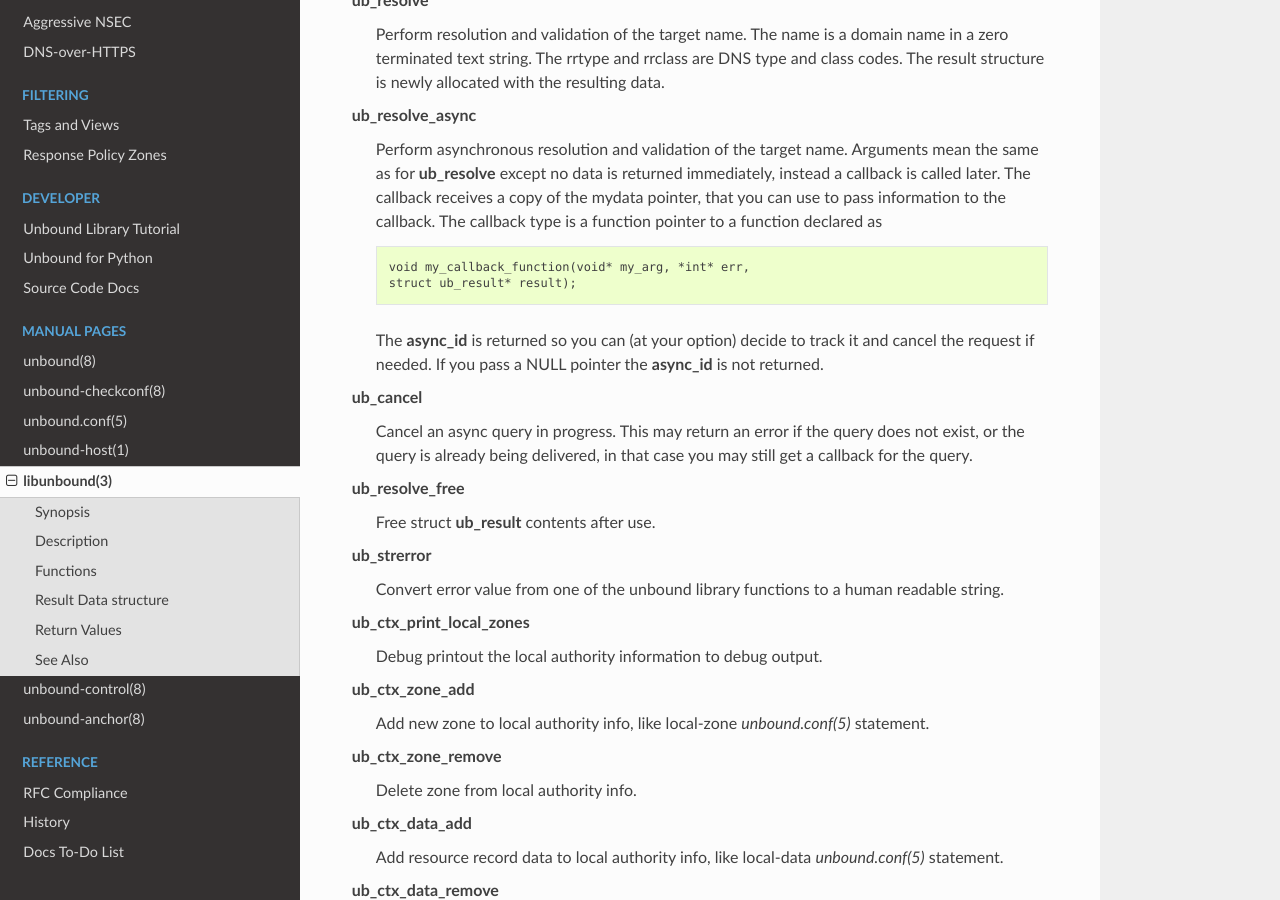
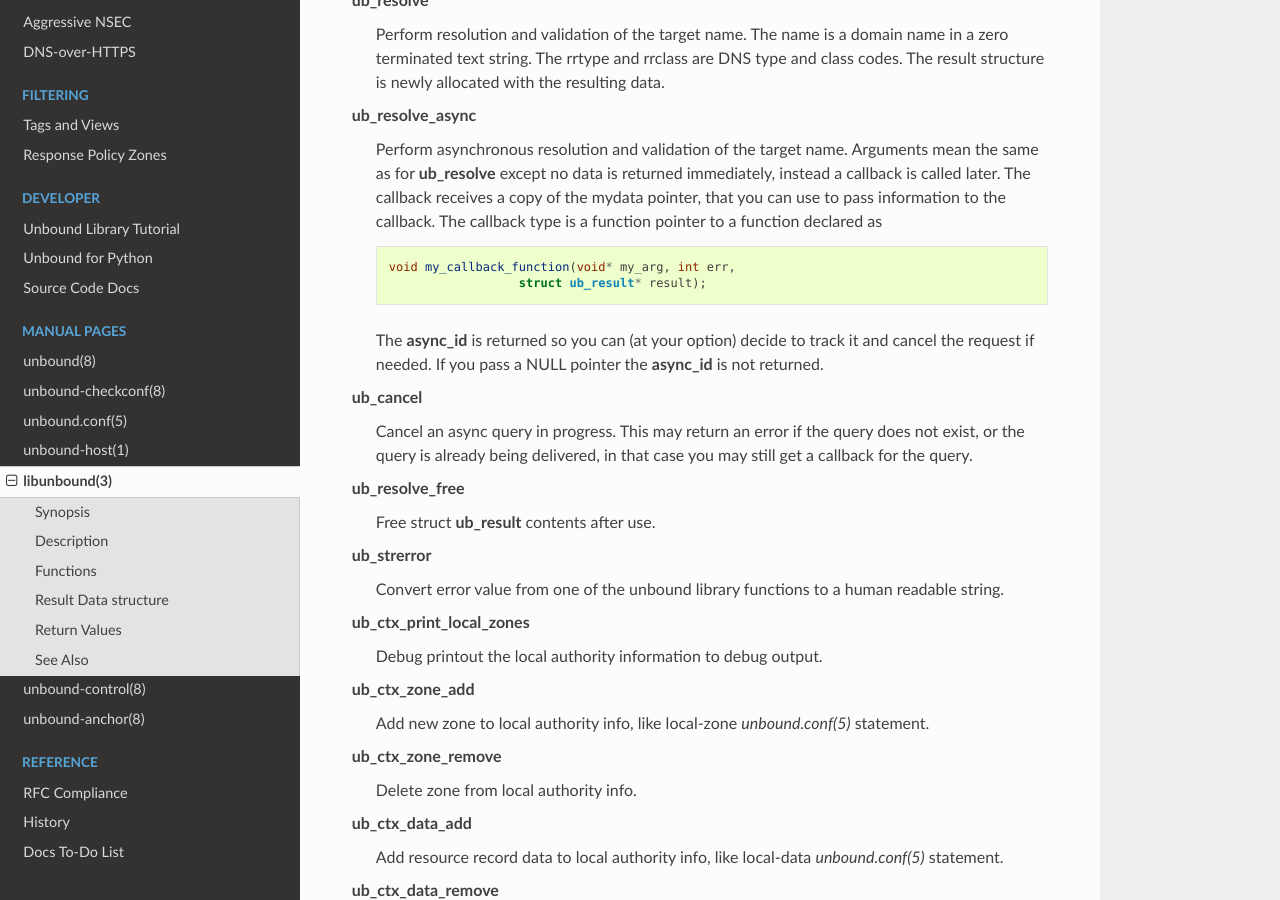
Before and after one commit to NLnetLabs/unbound-manual, a Sphinx documentation site: the page built from source/manpages/libunbound.rst, in a window 1280 px wide and 900 px high, scrolled down 4576 px. Built offline with Sphinx 7.4.7 and the Read the Docs theme 2.0.0, drawn with Linux system fonts in a browser that asks for light colours; pages that are not in the unit, such as notebooks, are missing from menus.

Commit message:
code highlighting

```diff
--- a/source/manpages/libunbound.rst
+++ b/source/manpages/libunbound.rst
@@ -321,10 +321,10 @@ ub_resolve_async
     mydata pointer, that you can use to pass information to the callback. The
     callback type is a function pointer to a function declared as
 
-    .. code-block:: text
+    .. code-block:: c
 
-        void my_callback_function(void* my_arg, *int* err,
-        struct ub_result* result);
+        void my_callback_function(void* my_arg, int err,
+                          struct ub_result* result);
 
     The **async_id** is returned so you can (at your option) decide to track it
     and cancel the request if needed. If you pass a NULL pointer the
```
